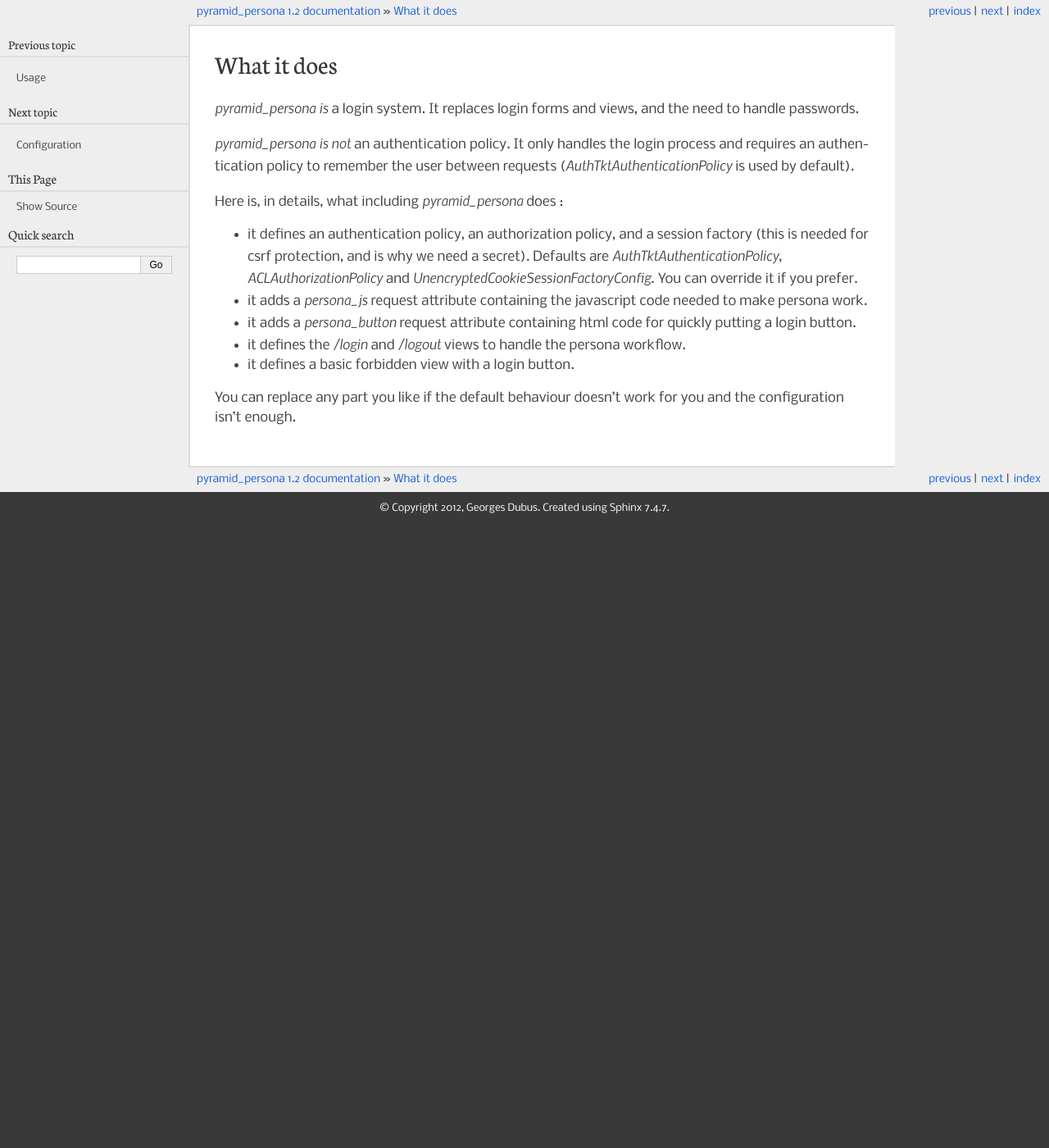
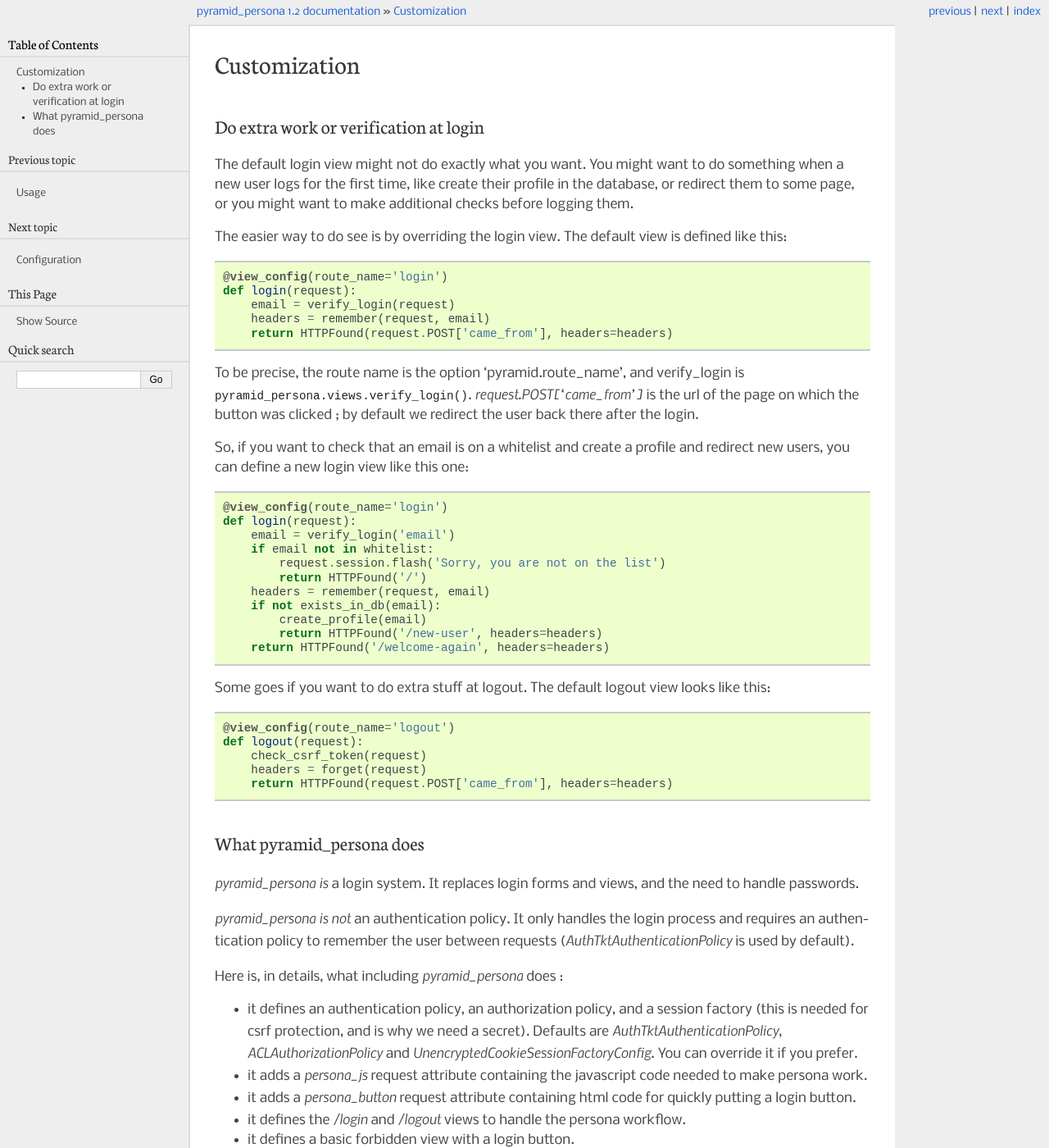
Before and after one commit to madjar/pyramid_persona, a Sphinx documentation site: the page built from docs/customization.rst, in a window 1280 px wide and 1400 px high. Shown: the whole window at 82% size. Built offline with Sphinx 7.4.7, drawn with Linux system fonts in a browser that asks for light colours.

Commit message:
How to customize the login view to do extra work or checks.

```diff
--- a/CHANGES.rst
+++ b/CHANGES.rst
@@ -1,6 +1,8 @@
 DEV
 ---
 
+- Added documentation on how to do extra work at login, and made the internal changes for it to work.
+- Added some real docs
 - Switched to a AuthTktAuthenticationPolicy so that the login doesn't expire with the session.
 
 1.2
--- a/docs/customization.rst
+++ b/docs/customization.rst
@@ -1,5 +1,52 @@
-What it does
-------------
+Customization
+-------------
+
+Do extra work or verification at login
+======================================
+
+The default login view might not do exactly what you want. You might want to do
+something when a new user logs for the first time, like create their profile in
+the database, or redirect them to some page, or you might want to make additional
+checks before logging them.
+
+The easier way to do see is by overriding the login view. The default view is
+defined like this::
+
+    @view_config(route_name='login')
+    def login(request):
+        email = verify_login(request)
+        headers = remember(request, email)
+        return HTTPFound(request.POST['came_from'], headers=headers)
+
+To be precise, the route name is the option 'pyramid.route_name', and
+verify_login is :py:func:`pyramid_persona.views.verify_login`. `request.POST['came_from']` is the url of the page on
+which the button was clicked ; by default we redirect the user back there after the login.
+
+So, if you want to check that an email is on a whitelist and create a profile and
+redirect new users, you can define a new login view like this one::
+
+    @view_config(route_name='login')
+    def login(request):
+        email = verify_login('email')
+        if email not in whitelist:
+            request.session.flash('Sorry, you are not on the list')
+            return HTTPFound('/')
+        headers = remember(request, email)
+        if not exists_in_db(email):
+            create_profile(email)
+            return HTTPFound('/new-user', headers=headers)
+        return HTTPFound('/welcome-again', headers=headers)
+
+Some goes if you want to do extra stuff at logout. The default logout view looks like this::
+
+    @view_config(route_name='logout')
+    def logout(request):
+        check_csrf_token(request)
+        headers = forget(request)
+        return HTTPFound(request.POST['came_from'], headers=headers)
+
+What pyramid_persona does
+=========================
 
 `pyramid_persona` *is* a login system. It replaces login forms and
 views, and the need to handle passwords.
```
Also changed, not shown: 1 other file.
